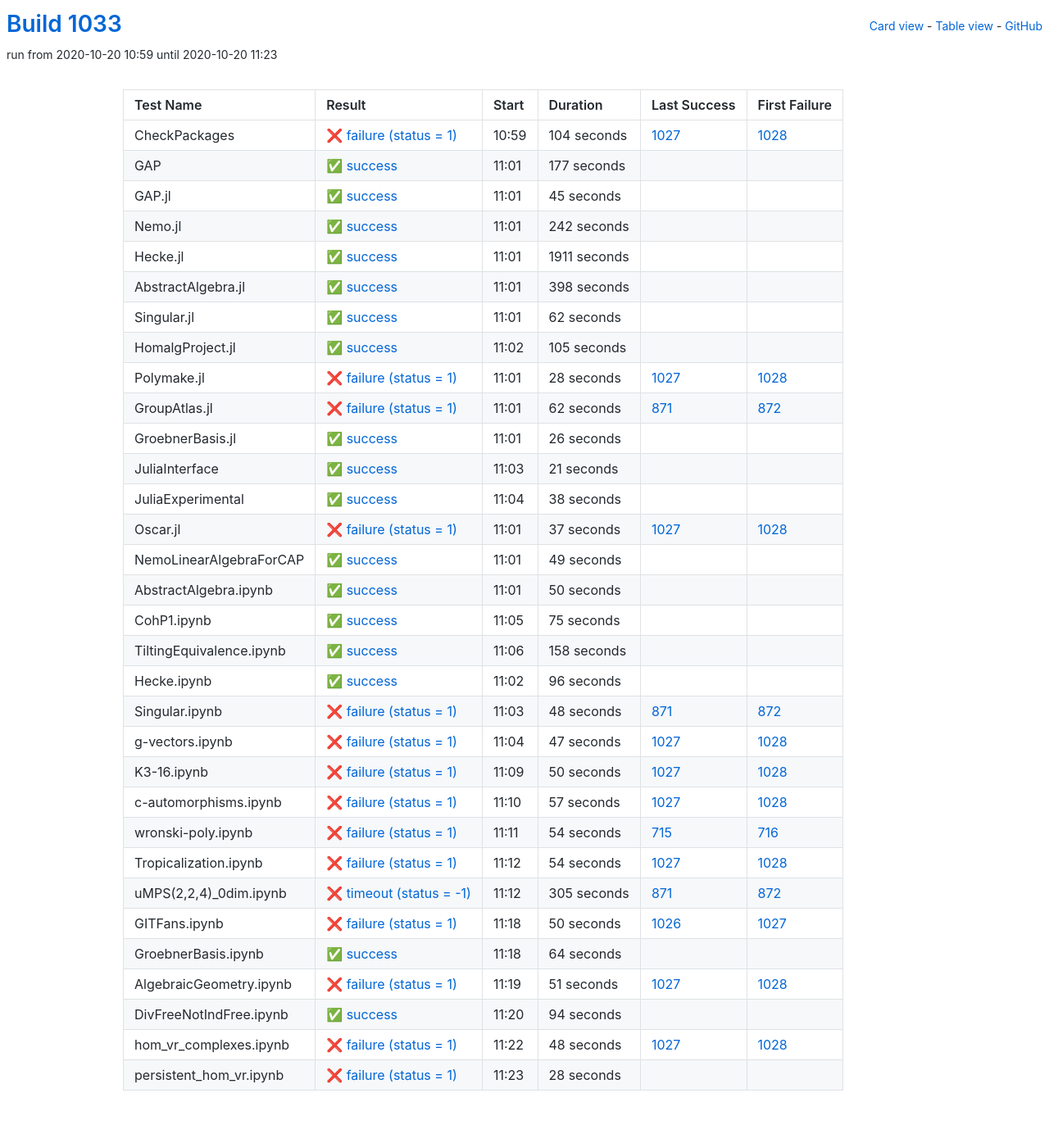
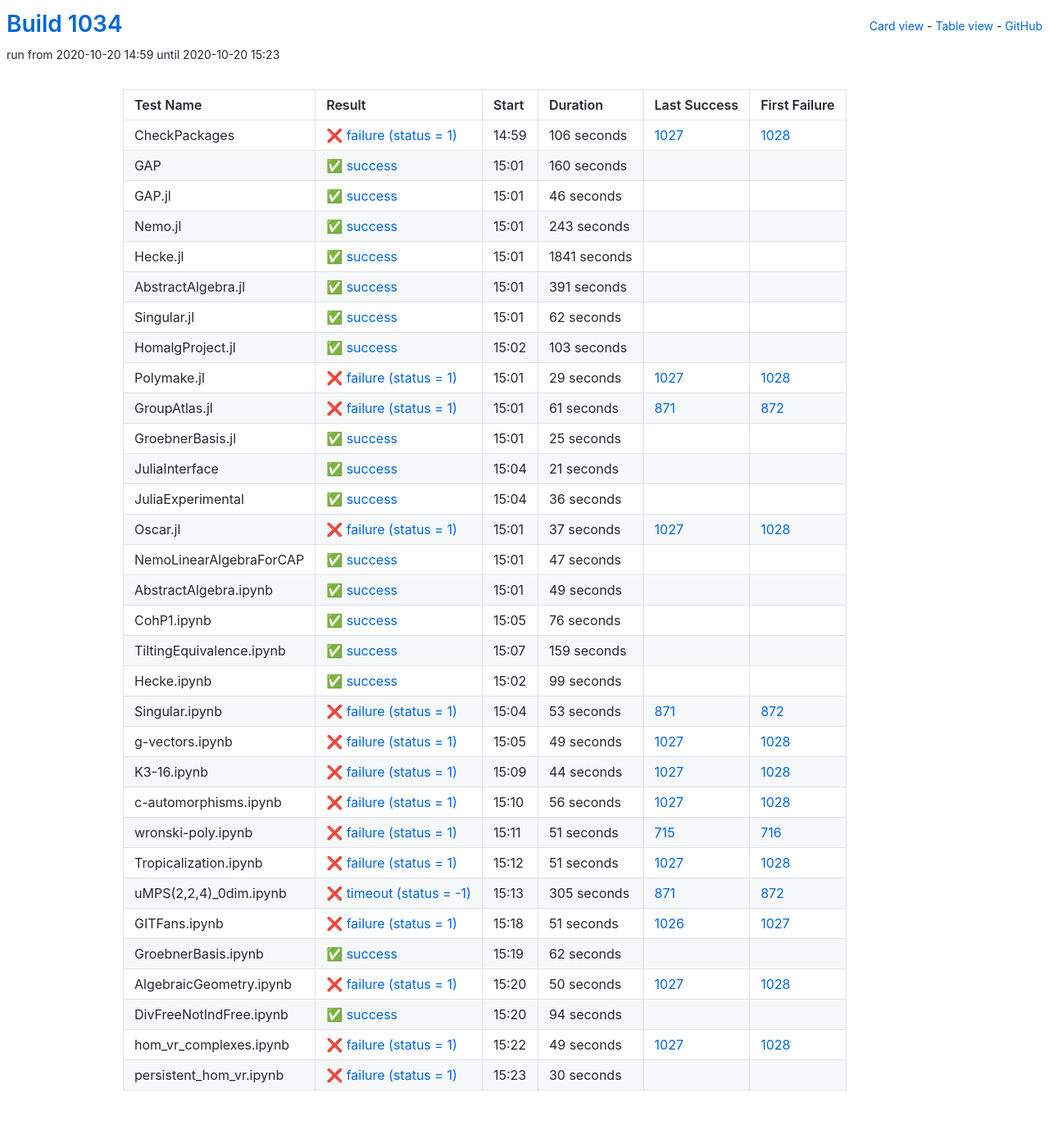
Before and after one commit to oscar-system/oscar-ci-status-stable, a Jekyll site: the page built from table.html, in a window 1280 px wide. Shown: the whole page at 82% size. Built offline with Jekyll 4.4.1, drawn with Linux system fonts in a browser that asks for light colours.

Commit message:
Build #1034

```diff
--- a/_data/ci.yml
+++ b/_data/ci.yml
@@ -1,6 +1,6 @@
 ---
-build: 1033
-build_url: https://oscarci.mathematik.uni-kl.de/job/oscar-stable/1033/
+build: 1034
+build_url: https://oscarci.mathematik.uni-kl.de/job/oscar-stable/1034/
 job: oscar-stable
 organization: oscar-system
 repo: oscar-ci-status-stable
@@ -8,80 +8,80 @@ repourl: https://github.com/oscar-system/oscar-ci-status-stable
 tests:
 - name: CheckPackages
   id: checkpackages
-  log: https://oscarci.mathematik.uni-kl.de/job/oscar-stable/1033/artifact/logs/build-1033/CheckPackages.log
-  start: 2020-10-20 10:59
+  log: https://oscarci.mathematik.uni-kl.de/job/oscar-stable/1034/artifact/logs/build-1034/CheckPackages.log
+  start: 2020-10-20 14:59
   success: false
   exitcode: 1
   status: failure
-  duration: 104
+  duration: 106
   last_success: 1027
   last_success_url: https://oscarci.mathematik.uni-kl.de/job/oscar-stable/1027/
   first_failure: 1028
   first_failure_url: https://oscarci.mathematik.uni-kl.de/job/oscar-stable/1028/
 - name: GAP
   id: gap
-  log: https://oscarci.mathematik.uni-kl.de/job/oscar-stable/1033/artifact/logs/build-1033/GAP.log
-  start: 2020-10-20 11:01
+  log: https://oscarci.mathematik.uni-kl.de/job/oscar-stable/1034/artifact/logs/build-1034/GAP.log
+  start: 2020-10-20 15:01
   success: true
   exitcode: 0
   status: success
-  duration: 177
+  duration: 160
   last_success: false
   last_success_url:
   first_failure: false
   first_failure_url:
 - name: GAP.jl
   id: gap-jl
-  log: https://oscarci.mathematik.uni-kl.de/job/oscar-stable/1033/artifact/logs/build-1033/GAP.jl.log
-  start: 2020-10-20 11:01
+  log: https://oscarci.mathematik.uni-kl.de/job/oscar-stable/1034/artifact/logs/build-1034/GAP.jl.log
+  start: 2020-10-20 15:01
   success: true
   exitcode: 0
   status: success
-  duration: 45
+  duration: 46
   last_success: false
   last_success_url:
   first_failure: false
   first_failure_url:
 - name: Nemo.jl
   id: nemo-jl
-  log: https://oscarci.mathematik.uni-kl.de/job/oscar-stable/1033/artifact/logs/build-1033/Nemo.jl.log
-  start: 2020-10-20 11:01
+  log: https://oscarci.mathematik.uni-kl.de/job/oscar-stable/1034/artifact/logs/build-1034/Nemo.jl.log
+  start: 2020-10-20 15:01
   success: true
   exitcode: 0
   status: success
-  duration: 242
+  duration: 243
   last_success: false
   last_success_url:
   first_failure: false
   first_failure_url:
 - name: Hecke.jl
   id: hecke-jl
-  log: https://oscarci.mathematik.uni-kl.de/job/oscar-stable/1033/artifact/logs/build-1033/Hecke.jl.log
-  start: 2020-10-20 11:01
+  log: https://oscarci.mathematik.uni-kl.de/job/oscar-stable/1034/artifact/logs/build-1034/Hecke.jl.log
+  start: 2020-10-20 15:01
   success: true
   exitcode: 0
   status: success
-  duration: 1911
+  duration: 1841
   last_success: false
   last_success_url:
   first_failure: false
   first_failure_url:
 - name: AbstractAlgebra.jl
   id: abstractalgebra-jl
-  log: https://oscarci.mathematik.uni-kl.de/job/oscar-stable/1033/artifact/logs/build-1033/AbstractAlgebra.jl.log
-  start: 2020-10-20 11:01
+  log: https://oscarci.mathematik.uni-kl.de/job/oscar-stable/1034/artifact/logs/build-1034/AbstractAlgebra.jl.log
+  start: 2020-10-20 15:01
   success: true
   exitcode: 0
   status: success
-  duration: 398
+  duration: 391
   last_success: false
   last_success_url:
   first_failure: false
   first_failure_url:
 - name: Singular.jl
   id: singular-jl
-  log: https://oscarci.mathematik.uni-kl.de/job/oscar-stable/1033/artifact/logs/build-1033/Singular.jl.log
-  start: 2020-10-20 11:01
+  log: https://oscarci.mathematik.uni-kl.de/job/oscar-stable/1034/artifact/logs/build-1034/Singular.jl.log
+  start: 2020-10-20 15:01
   success: true
   exitcode: 0
   status: success
@@ -92,56 +92,56 @@ tests:
   first_failure_url:
 - name: HomalgProject.jl
   id: homalgproject-jl
-  log: https://oscarci.mathematik.uni-kl.de/job/oscar-stable/1033/artifact/logs/build-1033/HomalgProject.jl.log
-  start: 2020-10-20 11:02
+  log: https://oscarci.mathematik.uni-kl.de/job/oscar-stable/1034/artifact/logs/build-1034/HomalgProject.jl.log
+  start: 2020-10-20 15:02
   success: true
   exitcode: 0
   status: success
-  duration: 105
+  duration: 103
   last_success: false
   last_success_url:
   first_failure: false
   first_failure_url:
 - name: Polymake.jl
   id: polymake-jl
-  log: https://oscarci.mathematik.uni-kl.de/job/oscar-stable/1033/artifact/logs/build-1033/Polymake.jl.log
-  start: 2020-10-20 11:01
+  log: https://oscarci.mathematik.uni-kl.de/job/oscar-stable/1034/artifact/logs/build-1034/Polymake.jl.log
+  start: 2020-10-20 15:01
   success: false
   exitcode: 1
   status: failure
-  duration: 28
+  duration: 29
   last_success: 1027
   last_success_url: https://oscarci.mathematik.uni-kl.de/job/oscar-stable/1027/
   first_failure: 1028
   first_failure_url: https://oscarci.mathematik.uni-kl.de/job/oscar-stable/1028/
 - name: GroupAtlas.jl
   id: groupatlas-jl
-  log: https://oscarci.mathematik.uni-kl.de/job/oscar-stable/1033/artifact/logs/build-1033/GroupAtlas.jl.log
-  start: 2020-10-20 11:01
+  log: https://oscarci.mathematik.uni-kl.de/job/oscar-stable/1034/artifact/logs/build-1034/GroupAtlas.jl.log
+  start: 2020-10-20 15:01
   success: false
   exitcode: 1
   status: failure
-  duration: 62
+  duration: 61
   last_success: 871
   last_success_url: https://oscarci.mathematik.uni-kl.de/job/oscar-stable/871/
   first_failure: 872
   first_failure_url: https://oscarci.mathematik.uni-kl.de/job/oscar-stable/872/
 - name: GroebnerBasis.jl
   id: groebnerbasis-jl
-  log: https://oscarci.mathematik.uni-kl.de/job/oscar-stable/1033/artifact/logs/build-1033/GroebnerBasis.jl.log
-  start: 2020-10-20 11:01
+  log: https://oscarci.mathematik.uni-kl.de/job/oscar-stable/1034/artifact/logs/build-1034/GroebnerBasis.jl.log
+  start: 2020-10-20 15:01
   success: true
   exitcode: 0
   status: success
-  duration: 26
+  duration: 25
   last_success: false
   last_success_url:
   first_failure: false
   first_failure_url:
 - name: JuliaInterface
   id: juliainterface
-  log: https://oscarci.mathematik.uni-kl.de/job/oscar-stable/1033/artifact/logs/build-1033/JuliaInterface.log
-  start: 2020-10-20 11:03
+  log: https://oscarci.mathematik.uni-kl.de/job/oscar-stable/1034/artifact/logs/build-1034/JuliaInterface.log
+  start: 2020-10-20 15:04
   success: true
   exitcode: 0
   status: success
@@ -152,20 +152,20 @@ tests:
   first_failure_url:
 - name: JuliaExperimental
   id: juliaexperimental
-  log: https://oscarci.mathematik.uni-kl.de/job/oscar-stable/1033/artifact/logs/build-1033/JuliaExperimental.log
-  start: 2020-10-20 11:04
+  log: https://oscarci.mathematik.uni-kl.de/job/oscar-stable/1034/artifact/logs/build-1034/JuliaExperimental.log
+  start: 2020-10-20 15:04
   success: true
   exitcode: 0
   status: success
-  duration: 38
+  duration: 36
   last_success: false
   last_success_url:
   first_failure: false
   first_failure_url:
 - name: Oscar.jl
   id: oscar-jl
-  log: https://oscarci.mathematik.uni-kl.de/job/oscar-stable/1033/artifact/logs/build-1033/Oscar.jl.log
-  start: 2020-10-20 11:01
+  log: https://oscarci.mathematik.uni-kl.de/job/oscar-stable/1034/artifact/logs/build-1034/Oscar.jl.log
+  start: 2020-10-20 15:01
   success: false
   exitcode: 1
   status: failure
@@ -176,8 +176,20 @@ tests:
   first_failure_url: https://oscarci.mathematik.uni-kl.de/job/oscar-stable/1028/
 - name: NemoLinearAlgebraForCAP
   id: nemolinearalgebraforcap
-  log: https://oscarci.mathematik.uni-kl.de/job/oscar-stable/1033/artifact/logs/build-1033/NemoLinearAlgebraForCAP.log
-  start: 2020-10-20 11:01
+  log: https://oscarci.mathematik.uni-kl.de/job/oscar-stable/1034/artifact/logs/build-1034/NemoLinearAlgebraForCAP.log
+  start: 2020-10-20 15:01
+  success: true
+  exitcode: 0
+  status: success
+  duration: 47
+  last_success: false
+  last_success_url:
+  first_failure: false
+  first_failure_url:
+- name: AbstractAlgebra.ipynb
+  id: abstractalgebra-ipynb
+  log: https://oscarci.mathematik.uni-kl.de/job/oscar-stable/1034/artifact/logs/build-1034/AbstractAlgebra.ipynb.log
+  start: 2020-10-20 15:01
   success: true
   exitcode: 0
   status: success
@@ -186,130 +198,118 @@ tests:
   last_success_url:
   first_failure: false
   first_failure_url:
-- name: AbstractAlgebra.ipynb
-  id: abstractalgebra-ipynb
-  log: https://oscarci.mathematik.uni-kl.de/job/oscar-stable/1033/artifact/logs/build-1033/AbstractAlgebra.ipynb.log
-  start: 2020-10-20 11:01
+- name: CohP1.ipynb
+  id: cohp1-ipynb
+  log: https://oscarci.mathematik.uni-kl.de/job/oscar-stable/1034/artifact/logs/build-1034/CohP1.ipynb.log
+  start: 2020-10-20 15:05
   success: true
   exitcode: 0
   status: success
-  duration: 50
-  last_success: false
-  last_success_url:
-  first_failure: false
-  first_failure_url:
-- name: CohP1.ipynb
-  id: cohp1-ipynb
-  log: https://oscarci.mathematik.uni-kl.de/job/oscar-stable/1033/artifact/logs/build-1033/CohP1.ipynb.log
-  start: 2020-10-20 11:05
-  success: true
-  exitcode: 0
-  status: success
-  duration: 75
+  duration: 76
   last_success: false
   last_success_url:
   first_failure: false
   first_failure_url:
 - name: TiltingEquivalence.ipynb
   id: tiltingequivalence-ipynb
-  log: https://oscarci.mathematik.uni-kl.de/job/oscar-stable/1033/artifact/logs/build-1033/TiltingEquivalence.ipynb.log
-  start: 2020-10-20 11:06
+  log: https://oscarci.mathematik.uni-kl.de/job/oscar-stable/1034/artifact/logs/build-1034/TiltingEquivalence.ipynb.log
+  start: 2020-10-20 15:07
   success: true
   exitcode: 0
   status: success
-  duration: 158
+  duration: 159
   last_success: false
   last_success_url:
   first_failure: false
   first_failure_url:
 - name: Hecke.ipynb
   id: hecke-ipynb
-  log: https://oscarci.mathematik.uni-kl.de/job/oscar-stable/1033/artifact/logs/build-1033/Hecke.ipynb.log
-  start: 2020-10-20 11:02
+  log: https://oscarci.mathematik.uni-kl.de/job/oscar-stable/1034/artifact/logs/build-1034/Hecke.ipynb.log
+  start: 2020-10-20 15:02
   success: true
   exitcode: 0
   status: success
-  duration: 96
+  duration: 99
   last_success: false
   last_success_url:
   first_failure: false
   first_failure_url:
 - name: Singular.ipynb
   id: singular-ipynb
-  log: https://oscarci.mathematik.uni-kl.de/job/oscar-stable/1033/artifact/logs/build-1033/Singular.ipynb.log
-  start: 2020-10-20 11:03
+  log: https://oscarci.mathematik.uni-kl.de/job/oscar-stable/1034/artifact/logs/build-1034/Singular.ipynb.log
+  start: 2020-10-20 15:04
   success: false
   exitcode: 1
   status: failure
-  duration: 48
+  duration: 53
   last_success: 871
   last_success_url: https://oscarci.mathematik.uni-kl.de/job/oscar-stable/871/
   first_failure: 872
   first_failure_url: https://oscarci.mathematik.uni-kl.de/job/oscar-stable/872/
 - name: g-vectors.ipynb
   id: g-vectors-ipynb
-  log: https://oscarci.mathematik.uni-kl.de/job/oscar-stable/1033/artifact/logs/build-1033/g-vectors.ipynb.log
-  start: 2020-10-20 11:04
+  log: https://oscarci.mathematik.uni-kl.de/job/oscar-stable/1034/artifact/logs/build-1034/g-vectors.ipynb.log
+  start: 2020-10-20 15:05
   success: false
   exitcode: 1
   status: failure
-  duration: 47
+  duration: 49
   last_success: 1027
   last_success_url: https://oscarci.mathematik.uni-kl.de/job/oscar-stable/1027/
   first_failure: 1028
   first_failure_url: https://oscarci.mathematik.uni-kl.de/job/oscar-stable/1028/
 - name: K3-16.ipynb
   id: k3-16-ipynb
-  log: https://oscarci.mathematik.uni-kl.de/job/oscar-stable/1033/artifact/logs/build-1033/K3-16.ipynb.log
-  start: 2020-10-20 11:09
+  log: https://oscarci.mathematik.uni-kl.de/job/oscar-stable/1034/artifact/logs/build-1034/K3-16.ipynb.log
+  start: 2020-10-20 15:09
   success: false
   exitcode: 1
   status: failure
-  duration: 50
+  duration: 44
   last_success: 1027
   last_success_url: https://oscarci.mathematik.uni-kl.de/job/oscar-stable/1027/
   first_failure: 1028
   first_failure_url: https://oscarci.mathematik.uni-kl.de/job/oscar-stable/1028/
 - name: c-automorphisms.ipynb
   id: c-automorphisms-ipynb
-  log: https://oscarci.mathematik.uni-kl.de/job/oscar-stable/1033/artifact/logs/build-1033/c-automorphisms.ipynb.log
-  start: 2020-10-20 11:10
+  log: https://oscarci.mathematik.uni-kl.de/job/oscar-stable/1034/artifact/logs/build-1034/c-automorphisms.ipynb.log
+  start: 2020-10-20 15:10
   success: false
   exitcode: 1
   status: failure
-  duration: 57
+  duration: 56
   last_success: 1027
   last_success_url: https://oscarci.mathematik.uni-kl.de/job/oscar-stable/1027/
   first_failure: 1028
   first_failure_url: https://oscarci.mathematik.uni-kl.de/job/oscar-stable/1028/
 - name: wronski-poly.ipynb
   id: wronski-poly-ipynb
-  log: https://oscarci.mathematik.uni-kl.de/job/oscar-stable/1033/artifact/logs/build-1033/wronski-poly.ipynb.log
-  start: 2020-10-20 11:11
+  log: https://oscarci.mathematik.uni-kl.de/job/oscar-stable/1034/artifact/logs/build-1034/wronski-poly.ipynb.log
+  start: 2020-10-20 15:11
   success: false
   exitcode: 1
   status: failure
-  duration: 54
+  duration: 51
   last_success: 715
   last_success_url: https://oscarci.mathematik.uni-kl.de/job/oscar-stable/715/
   first_failure: 716
   first_failure_url: https://oscarci.mathematik.uni-kl.de/job/oscar-stable/716/
 - name: Tropicalization.ipynb
   id: tropicalization-ipynb
-  log: https://oscarci.mathematik.uni-kl.de/job/oscar-stable/1033/artifact/logs/build-1033/Tropicalization.ipynb.log
-  start: 2020-10-20 11:12
+  log: https://oscarci.mathematik.uni-kl.de/job/oscar-stable/1034/artifact/logs/build-1034/Tropicalization.ipynb.log
+  start: 2020-10-20 15:12
   success: false
   exitcode: 1
   status: failure
-  duration: 54
+  duration: 51
   last_success: 1027
   last_success_url: https://oscarci.mathematik.uni-kl.de/job/oscar-stable/1027/
   first_failure: 1028
   first_failure_url: https://oscarci.mathematik.uni-kl.de/job/oscar-stable/1028/
 - name: uMPS(2,2,4)_0dim.ipynb
   id: umps-2-2-4-0dim-ipynb
-  log: https://oscarci.mathematik.uni-kl.de/job/oscar-stable/1033/artifact/logs/build-1033/uMPS-2-2-4-_0dim.ipynb.log
-  start: 2020-10-20 11:12
+  log: https://oscarci.mathematik.uni-kl.de/job/oscar-stable/1034/artifact/logs/build-1034/uMPS-2-2-4-_0dim.ipynb.log
+  start: 2020-10-20 15:13
   success: false
   exitcode: -1
   status: timeout
@@ -320,44 +320,44 @@ tests:
   first_failure_url: https://oscarci.mathematik.uni-kl.de/job/oscar-stable/872/
 - name: GITFans.ipynb
   id: gitfans-ipynb
-  log: https://oscarci.mathematik.uni-kl.de/job/oscar-stable/1033/artifact/logs/build-1033/GITFans.ipynb.log
-  start: 2020-10-20 11:18
+  log: https://oscarci.mathematik.uni-kl.de/job/oscar-stable/1034/artifact/logs/build-1034/GITFans.ipynb.log
+  start: 2020-10-20 15:18
   success: false
   exitcode: 1
   status: failure
-  duration: 50
+  duration: 51
   last_success: 1026
   last_success_url: https://oscarci.mathematik.uni-kl.de/job/oscar-stable/1026/
   first_failure: 1027
   first_failure_url: https://oscarci.mathematik.uni-kl.de/job/oscar-stable/1027/
 - name: GroebnerBasis.ipynb
   id: groebnerbasis-ipynb
-  log: https://oscarci.mathematik.uni-kl.de/job/oscar-stable/1033/artifact/logs/build-1033/GroebnerBasis.ipynb.log
-  start: 2020-10-20 11:18
+  log: https://oscarci.mathematik.uni-kl.de/job/oscar-stable/1034/artifact/logs/build-1034/GroebnerBasis.ipynb.log
+  start: 2020-10-20 15:19
   success: true
   exitcode: 0
   status: success
-  duration: 64
+  duration: 62
   last_success: false
   last_success_url:
   first_failure: false
   first_failure_url:
 - name: AlgebraicGeometry.ipynb
   id: algebraicgeometry-ipynb
-  log: https://oscarci.mathematik.uni-kl.de/job/oscar-stable/1033/artifact/logs/build-1033/AlgebraicGeometry.ipynb.log
-  start: 2020-10-20 11:19
+  log: https://oscarci.mathematik.uni-kl.de/job/oscar-stable/1034/artifact/logs/build-1034/AlgebraicGeometry.ipynb.log
+  start: 2020-10-20 15:20
   success: false
   exitcode: 1
   status: failure
-  duration: 51
+  duration: 50
   last_success: 1027
   last_success_url: https://oscarci.mathematik.uni-kl.de/job/oscar-stable/1027/
   first_failure: 1028
   first_failure_url: https://oscarci.mathematik.uni-kl.de/job/oscar-stable/1028/
 - name: DivFreeNotIndFree.ipynb
   id: divfreenotindfree-ipynb
-  log: https://oscarci.mathematik.uni-kl.de/job/oscar-stable/1033/artifact/logs/build-1033/DivFreeNotIndFree.ipynb.log
-  start: 2020-10-20 11:20
+  log: https://oscarci.mathematik.uni-kl.de/job/oscar-stable/1034/artifact/logs/build-1034/DivFreeNotIndFree.ipynb.log
+  start: 2020-10-20 15:20
   success: true
   exitcode: 0
   status: success
@@ -368,24 +368,24 @@ tests:
   first_failure_url:
 - name: hom_vr_complexes.ipynb
   id: hom-vr-complexes-ipynb
-  log: https://oscarci.mathematik.uni-kl.de/job/oscar-stable/1033/artifact/logs/build-1033/hom_vr_complexes.ipynb.log
-  start: 2020-10-20 11:22
+  log: https://oscarci.mathematik.uni-kl.de/job/oscar-stable/1034/artifact/logs/build-1034/hom_vr_complexes.ipynb.log
+  start: 2020-10-20 15:22
   success: false
   exitcode: 1
   status: failure
-  duration: 48
+  duration: 49
   last_success: 1027
   last_success_url: https://oscarci.mathematik.uni-kl.de/job/oscar-stable/1027/
   first_failure: 1028
   first_failure_url: https://oscarci.mathematik.uni-kl.de/job/oscar-stable/1028/
 - name: persistent_hom_vr.ipynb
   id: persistent-hom-vr-ipynb
-  log: https://oscarci.mathematik.uni-kl.de/job/oscar-stable/1033/artifact/logs/build-1033/persistent_hom_vr.ipynb.log
-  start: 2020-10-20 11:23
+  log: https://oscarci.mathematik.uni-kl.de/job/oscar-stable/1034/artifact/logs/build-1034/persistent_hom_vr.ipynb.log
+  start: 2020-10-20 15:23
   success: false
   exitcode: 1
   status: failure
-  duration: 28
+  duration: 30
   last_success: false
   last_success_url:
   first_failure: false
```
Also changed, not shown: README.md.
